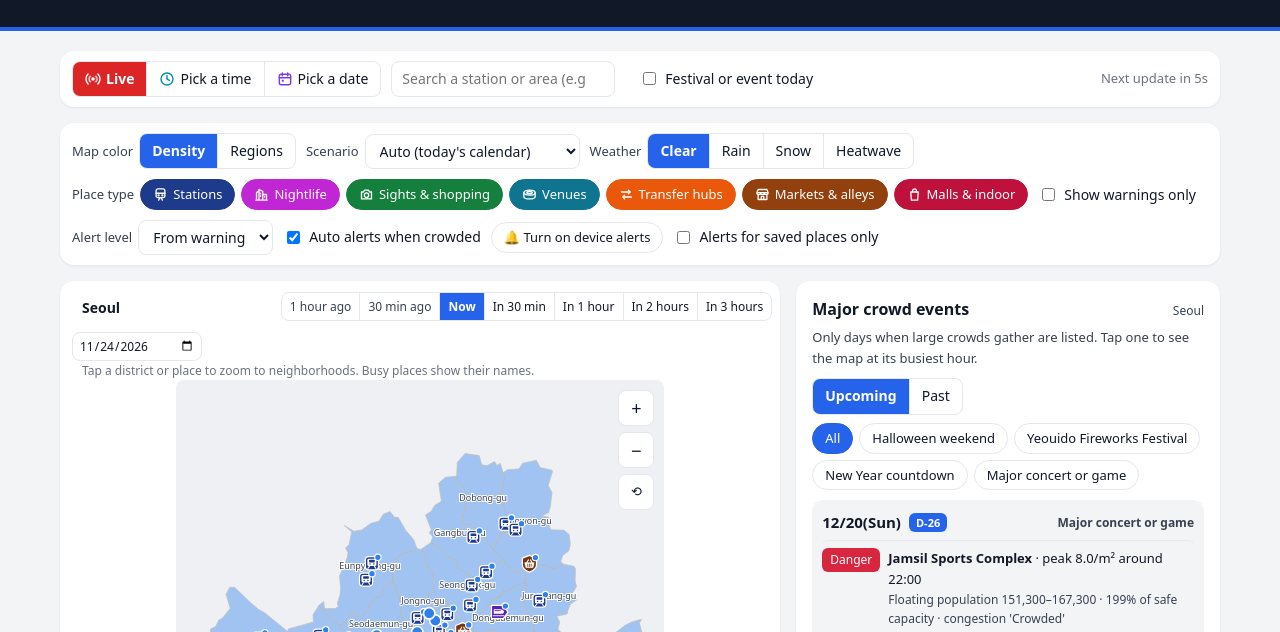
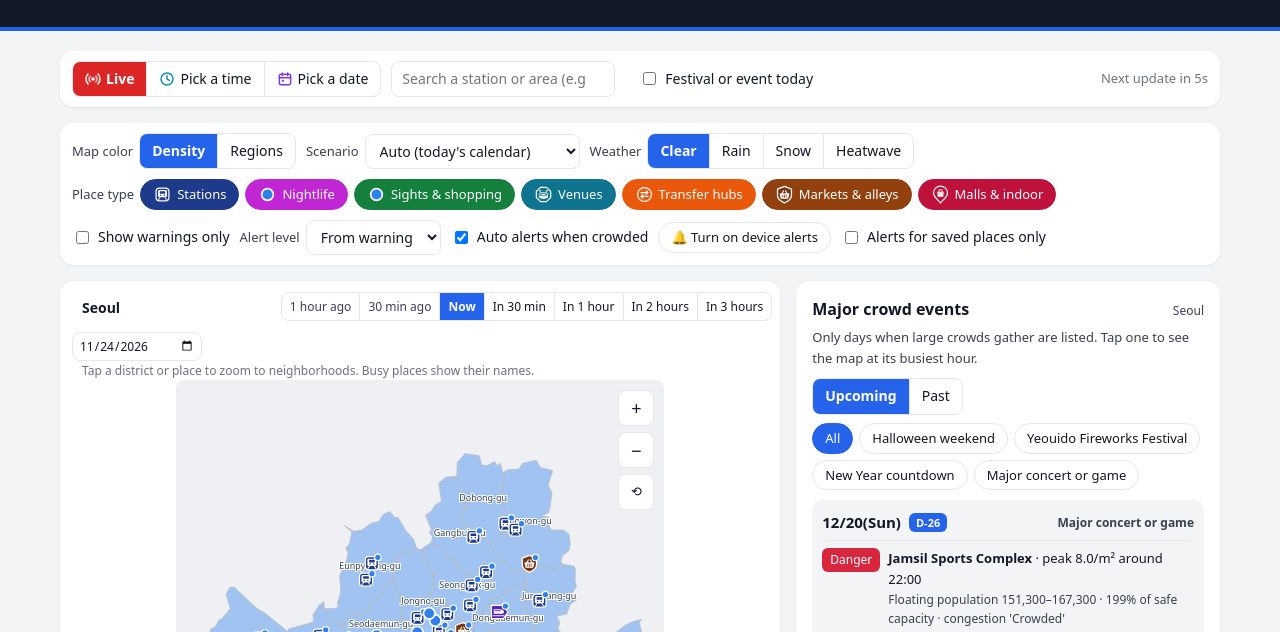
Before and after one commit to totoro1313/crowd-dynamics-analysis-for-large-crowd-events, a plain HTML site: page index.html in a window 1280 px wide. Shown: the part 165-797 px from the top of the page. Drawn offline with nearby package versions, Linux system fonts and the light colour scheme; a web font is replaced by a local one.

Commit message:
Add files via upload

```diff
--- a/index.html
+++ b/index.html
@@ -740,6 +740,7 @@ function glyph(k,fill){
  return ''}
 function iconSVG(k,edge){return k==='st'?stationSVG(CAT.st,false,edge):shapeEl(k,CAT[k],edge)+glyph(k,CAT[k])}
 function markerSVG(kind,lc,edge){return iconSVG(kind,edge)+LVDOT(lc)}
+function fixChipIcons(){const M={c:'st',x:'hub',v:'venue',m:'market',i:'mall'};document.querySelectorAll('#types .chip').forEach(b=>{const k=b.dataset.t,s=b.querySelector('svg.tic');if(!s)return;const inner=M[k]?iconSVG(M[k],'#fff'):`<circle r="10.5" fill="${css('--s0')}" stroke="#fff" stroke-width="3"/>`;s.outerHTML=`<svg class="tic" width="19" height="19" viewBox="-17 -17 34 34" aria-hidden="true">${inner}</svg>`})}
 function fixLegend(){[['lgst','st'],['lgsx','hub'],['lgtm','term'],['lgrl','rail'],['lgpk','park'],['lgml','mall'],['lgmk','market'],['lgvn','venue']].forEach(([i,k])=>{const s=document.querySelector(`[data-i="${i}"]`);const svg=s&&s.previousElementSibling;if(svg&&svg.tagName.toLowerCase()==='svg'){svg.setAttribute('viewBox','-17 -17 34 34');svg.innerHTML=iconSVG(k,'#fff')}})}
 function render(){return withFc(renderCore)}
 function renderCore(){
@@ -1054,7 +1055,7 @@ $('sim-load').onclick=simLoad;
 applyLang();
 $('theme').onchange=e=>{S.theme=e.target.value;savePref();applyTheme();drawMap();render();applyK()};
 $('dpal').onchange=e=>{S.dpal=e.target.value;savePref();applyTheme();drawMap();render();applyK()};
-applyTheme();drawMap();step();clock();applyK();fixLegend();simFill();simLoad();simAnim();
+applyTheme();drawMap();step();clock();applyK();fixLegend();fixChipIcons();simFill();simLoad();simAnim();
 setInterval(()=>{if(S.mode!=='man')clock();S.tick--;if(S.tick<=0){S.tick=5;if(S.mode==='fast'){S.simMin+=10;if(S.simMin>=1440){S.simMin-=1440;S.simDow=(S.simDow+1)%7}}step()}$('next').textContent=T.next(S.tick)},1000);
 </script>
 </body>
```
